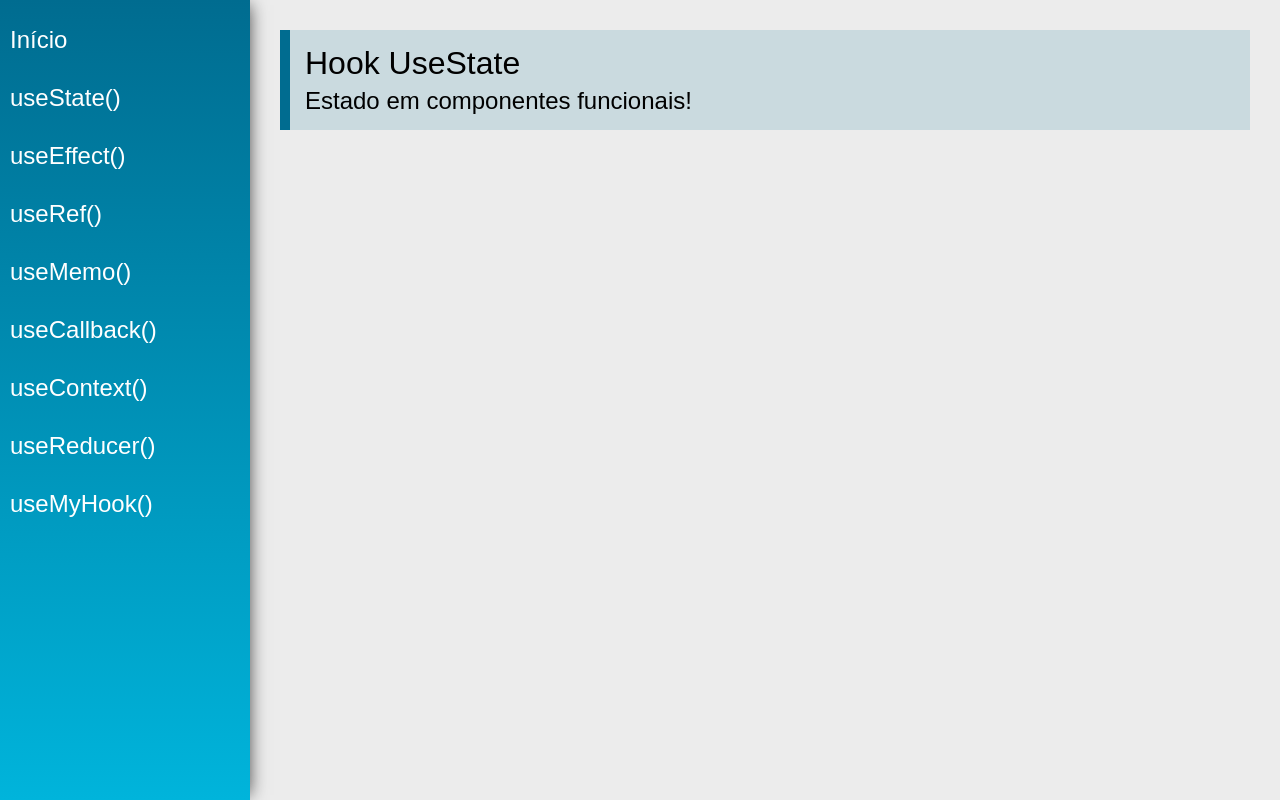
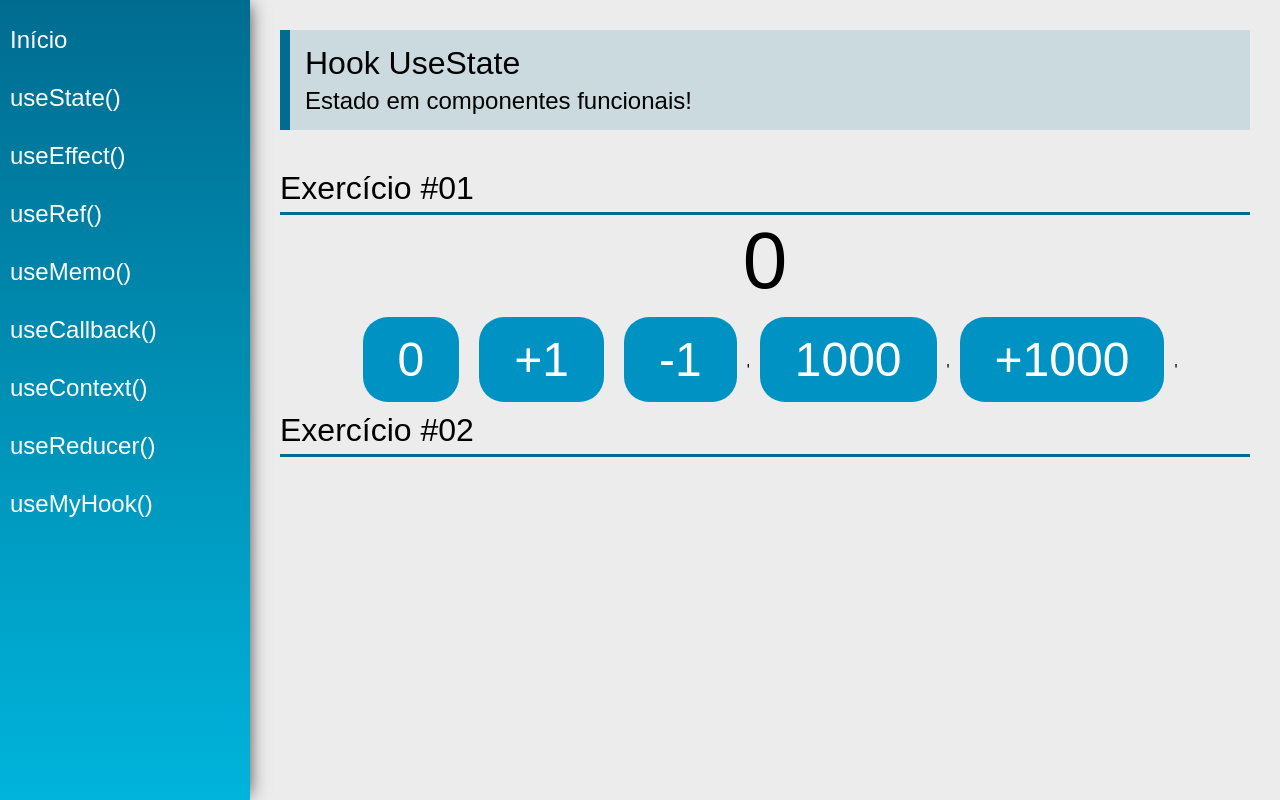
Before and after one commit to assisdefrancisco/hooks-react, a React (Create React App) app: page /useState in a window 1280 px wide. Built offline with nearby package versions, Linux system fonts and the light colour scheme.

Commit message:
Usando useState

```diff
--- a/src/views/examples/UseState.jsx
+++ b/src/views/examples/UseState.jsx
@@ -1,13 +1,31 @@
-import React from 'react'
+import React, { useState } from 'react'
 import PageTitle from '../../components/layout/PageTitle'
+import SectionTitle from '../../components/layout/SectionTitle'
 
 const UseState = (props) => {
+    const [count, setCount] = useState(0)
+
+
     return (
         <div className="UseState">
             <PageTitle
                 title="Hook UseState"
                 subtitle="Estado em componentes funcionais!"
             />
+
+            <SectionTitle title="Exercício #01" />
+            <div className="center">
+                <span className="text">{count}</span>
+                <div>
+                    <button className="btn" onClick={() => setCount(0)}>0</button>
+                    <button className="btn" onClick={() => setCount(count + 1)}>+1</button>
+                    <button className="btn" onClick={() => setCount(count -1)}>-1</button>'
+                    <button className="btn" onClick={() => setCount(1000)}>1000</button>'
+                    <button className="btn" onClick={() => setCount(current => current+1000)}>+1000</button>'
+                </div>
+            </div>
+
+            <SectionTitle title="Exercício #02" />
         </div>
     )
 }
```
